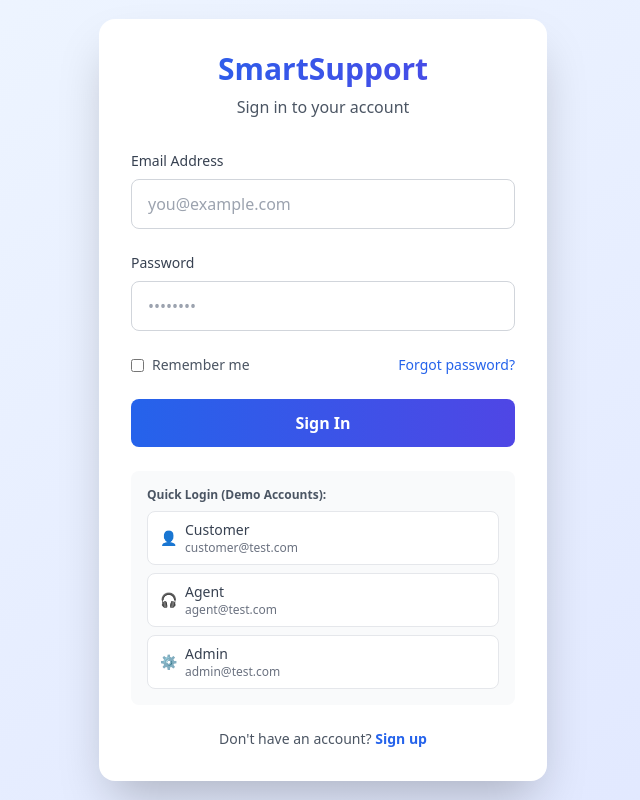
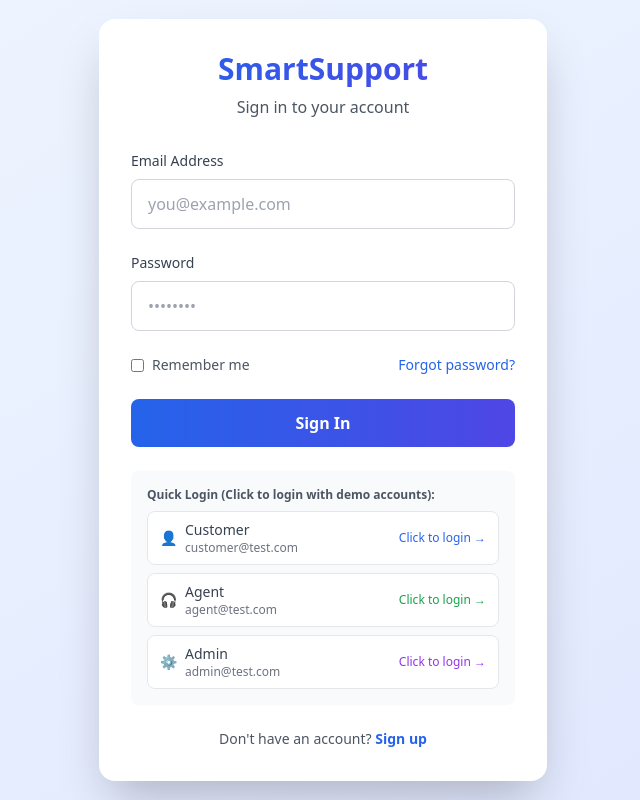
Before and after one commit to AzizulBSc/hackathon, a Next.js app in the folder frontend/: page /login in a window 1280 px wide. Shown: the whole page, without its empty margins (317-957 px from the left). Built offline with nearby package versions, Linux system fonts and the light colour scheme.

Commit message:
feat: enhance quick login buttons with improved accessibility and visual cues

```diff
--- a/frontend/src/app/login/page.js
+++ b/frontend/src/app/login/page.js
@@ -144,42 +144,51 @@ export default function LoginPage() {
 
           {/* Demo Accounts */}
           <div className="mt-6 p-4 bg-gray-50 dark:bg-gray-700 rounded-lg">
-            <p className="text-xs text-gray-600 dark:text-gray-400 mb-2 font-semibold">Quick Login (Demo Accounts):</p>
+            <p className="text-xs text-gray-600 dark:text-gray-400 mb-2 font-semibold">Quick Login (Click to login with demo accounts):</p>
             <div className="space-y-2">
               <button
                 type="button"
                 onClick={() => quickLogin('customer@test.com', 'password')}
-                className="w-full px-3 py-2 text-left text-sm bg-white dark:bg-gray-600 hover:bg-blue-50 dark:hover:bg-gray-500 border border-gray-200 dark:border-gray-500 rounded-lg transition-colors flex items-center gap-2"
+                className="w-full px-3 py-2 text-left text-sm bg-white dark:bg-gray-600 hover:bg-blue-50 dark:hover:bg-gray-500 border border-gray-200 dark:border-gray-500 rounded-lg transition-colors flex items-center justify-between gap-2"
               >
+                <div className="flex items-center gap-2">
                   <span>👤</span>
                   <div>
                     <div className="font-medium text-gray-700 dark:text-gray-200">Customer</div>
                     <div className="text-xs text-gray-500 dark:text-gray-400">customer@test.com</div>
                   </div>
+                </div>
+                <span className="text-xs text-blue-600 dark:text-blue-400">Click to login →</span>
               </button>
 
               <button
                 type="button"
                 onClick={() => quickLogin('agent@test.com', 'password')}
-                className="w-full px-3 py-2 text-left text-sm bg-white dark:bg-gray-600 hover:bg-green-50 dark:hover:bg-gray-500 border border-gray-200 dark:border-gray-500 rounded-lg transition-colors flex items-center gap-2"
+                className="w-full px-3 py-2 text-left text-sm bg-white dark:bg-gray-600 hover:bg-green-50 dark:hover:bg-gray-500 border border-gray-200 dark:border-gray-500 rounded-lg transition-colors flex items-center justify-between gap-2"
               >
+                <div className="flex items-center gap-2">
                   <span>🎧</span>
                   <div>
                     <div className="font-medium text-gray-700 dark:text-gray-200">Agent</div>
                     <div className="text-xs text-gray-500 dark:text-gray-400">agent@test.com</div>
                   </div>
+                </div>
+                <span className="text-xs text-green-600 dark:text-green-400">Click to login →</span>
               </button>
 
               <button
                 type="button"
                 onClick={() => quickLogin('admin@test.com', 'password')}
-                className="w-full px-3 py-2 text-left text-sm bg-white dark:bg-gray-600 hover:bg-purple-50 dark:hover:bg-gray-500 border border-gray-200 dark:border-gray-500 rounded-lg transition-colors flex items-center gap-2"
+                className="w-full px-3 py-2 text-left text-sm bg-white dark:bg-gray-600 hover:bg-purple-50 dark:hover:bg-gray-500 border border-gray-200 dark:border-gray-500 rounded-lg transition-colors flex items-center justify-between gap-2"
               >
+                <div className="flex items-center gap-2">
                   <span>⚙️</span>
                   <div>
                     <div className="font-medium text-gray-700 dark:text-gray-200">Admin</div>
                     <div className="text-xs text-gray-500 dark:text-gray-400">admin@test.com</div>
                   </div>
+                </div>
+                <span className="text-xs text-purple-600 dark:text-purple-400">Click to login →</span>
               </button>
             </div>
           </div>
```
Lines whose indentation alone changed are shown as unchanged.
